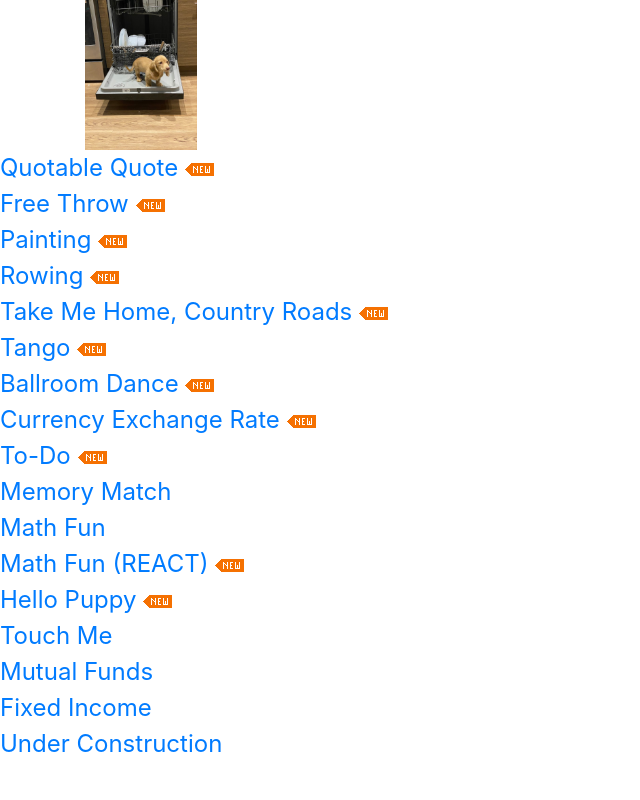
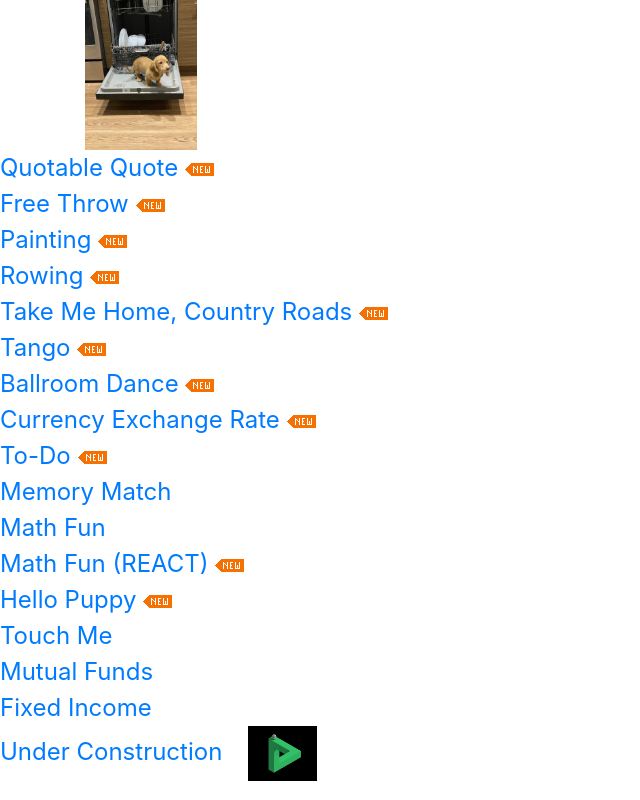
Before and after one commit to shaoli-lu/Portfolio, a plain HTML site: page index.html in a window 1280 px wide. Shown: the whole page, without its empty margins (0-640 px from the left). Drawn offline with nearby package versions, Linux system fonts and the light colour scheme.

Commit message:
Added delta animation

```diff
--- a/index.html
+++ b/index.html
@@ -68,7 +68,7 @@
         <a href="https://shaoli-lu.github.io/FixedIncome/" target="_blank">Fixed Income</a>
     </div>
 	<div>
-        <a href="https://shaoli-lu.github.io/UnderConstruction/" target="_blank">Under Construction</a>
+        <a href="https://shaoli-lu.github.io/UnderConstruction/" target="_blank">Under Construction</a> &ensp; <a href="https://shaoli-lu.github.io/UnderConstruction/" target="_blank"><img src="delta.gif"height="55px"></a>
     </div>
 <!-- JS, Popper.js, and jQuery -->
 <script src="https://code.jquery.com/jquery-3.5.1.slim.min.js" integrity="sha384-DfXdz2htPH0lsSSs5nCTpuj/zy4C+OGpamoFVy38MVBnE+IbbVYUew+OrCXaRkfj" crossorigin="anonymous"></script>
```
Also changed, not shown: delta.gif (added).
